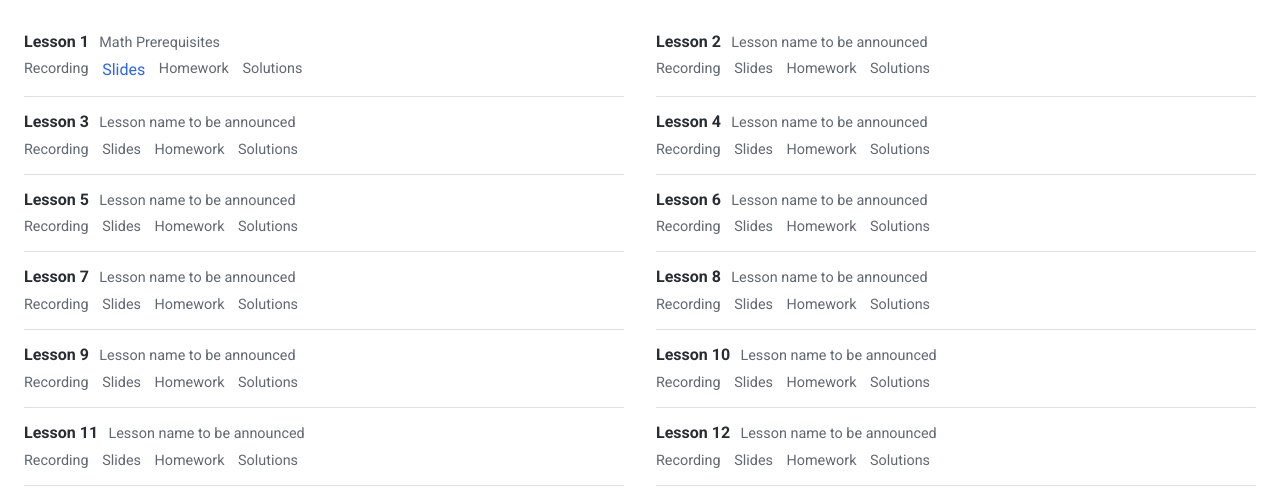
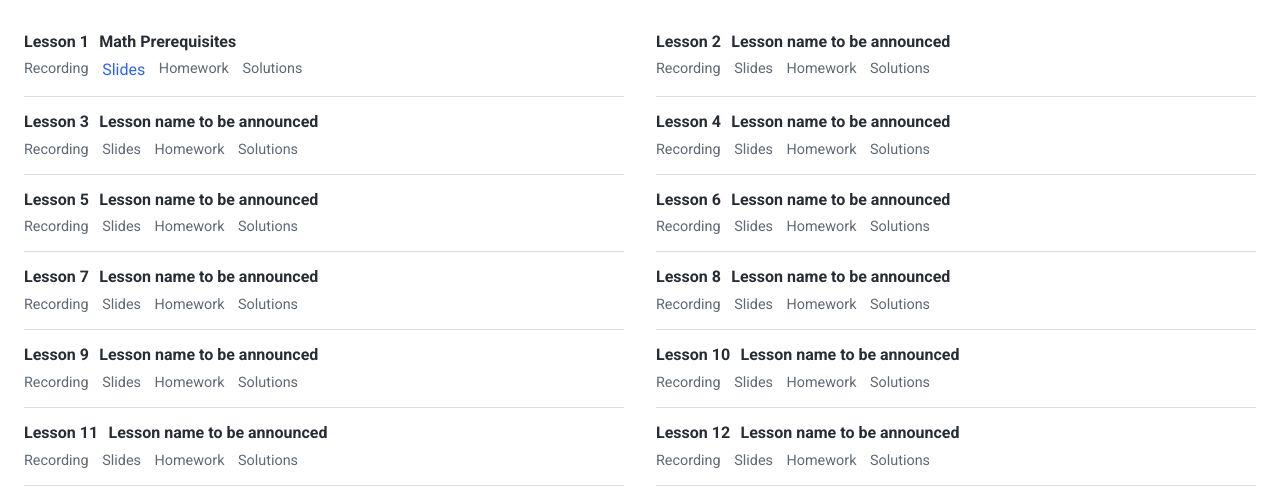
Before and after one commit to HCNYAstronomy/website, a plain HTML site: page index.html in a window 1280 px wide. Shown: the part 291-786 px from the top of the page. Drawn offline with Linux system fonts and the light colour scheme.

Commit message:
Add files via upload

```diff
--- a/styles.css
+++ b/styles.css
@@ -20,7 +20,8 @@ h2 { margin-bottom: 1.25rem; font-size: clamp(1.3rem, 3vw, 1.8rem); line-height:
 .lesson-list { display: grid; grid-template-columns: repeat(2, minmax(0, 1fr)); gap: 0 2rem; margin: 0; padding: 0; list-style: none; }
 .lesson { padding: .8rem 0; border-bottom: 1px solid var(--line); }
 .lesson-heading { display: flex; flex-wrap: wrap; align-items: baseline; gap: .15rem .65rem; }
-.lesson-topic, .pending, #lesson-status { color: var(--muted); font-size: .9rem; }
+.lesson-topic { font-weight: 700; }
+.pending, #lesson-status { color: var(--muted); font-size: .9rem; }
 .resources { display: flex; flex-wrap: wrap; gap: .25rem .85rem; margin-top: .25rem; }
 a { color: var(--blue); text-decoration: none; text-underline-offset: .2em; }
 a:hover, a:focus-visible { text-decoration: underline; }
```
